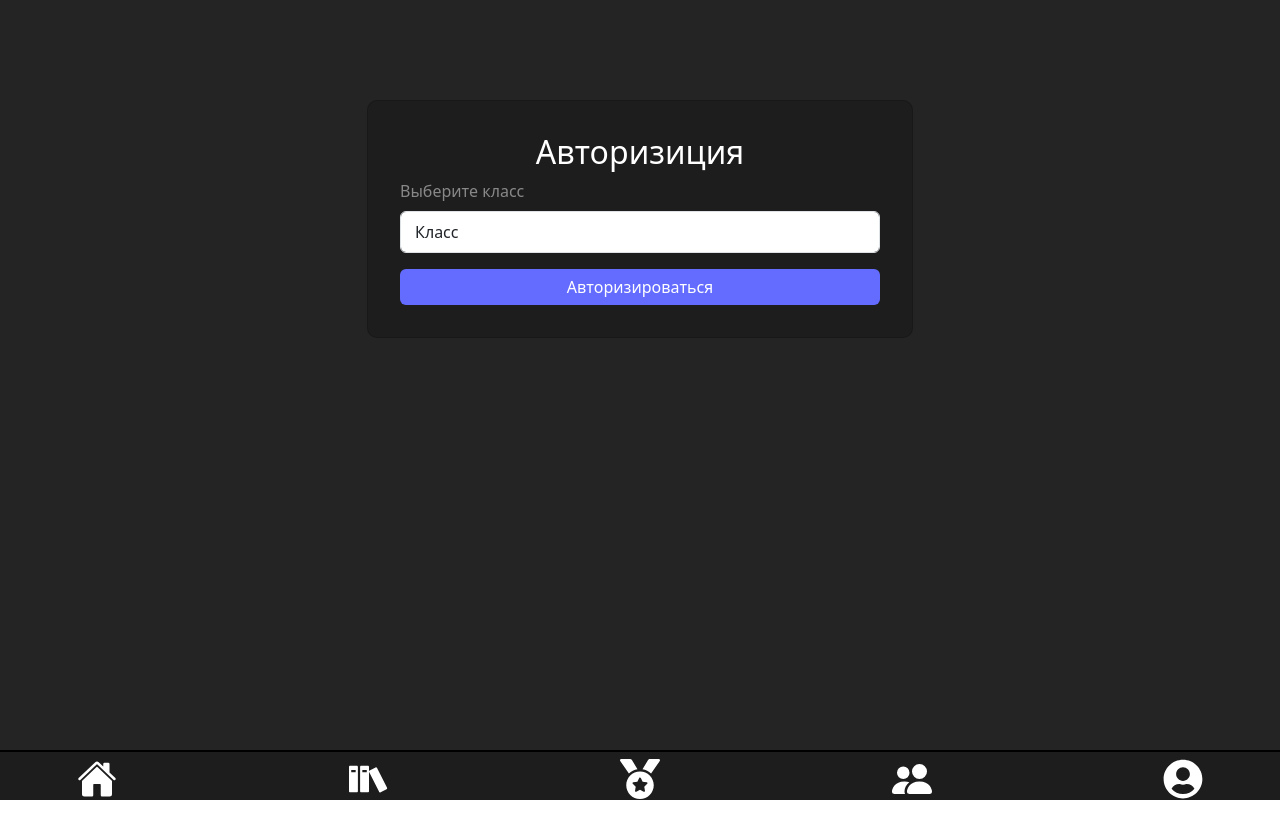
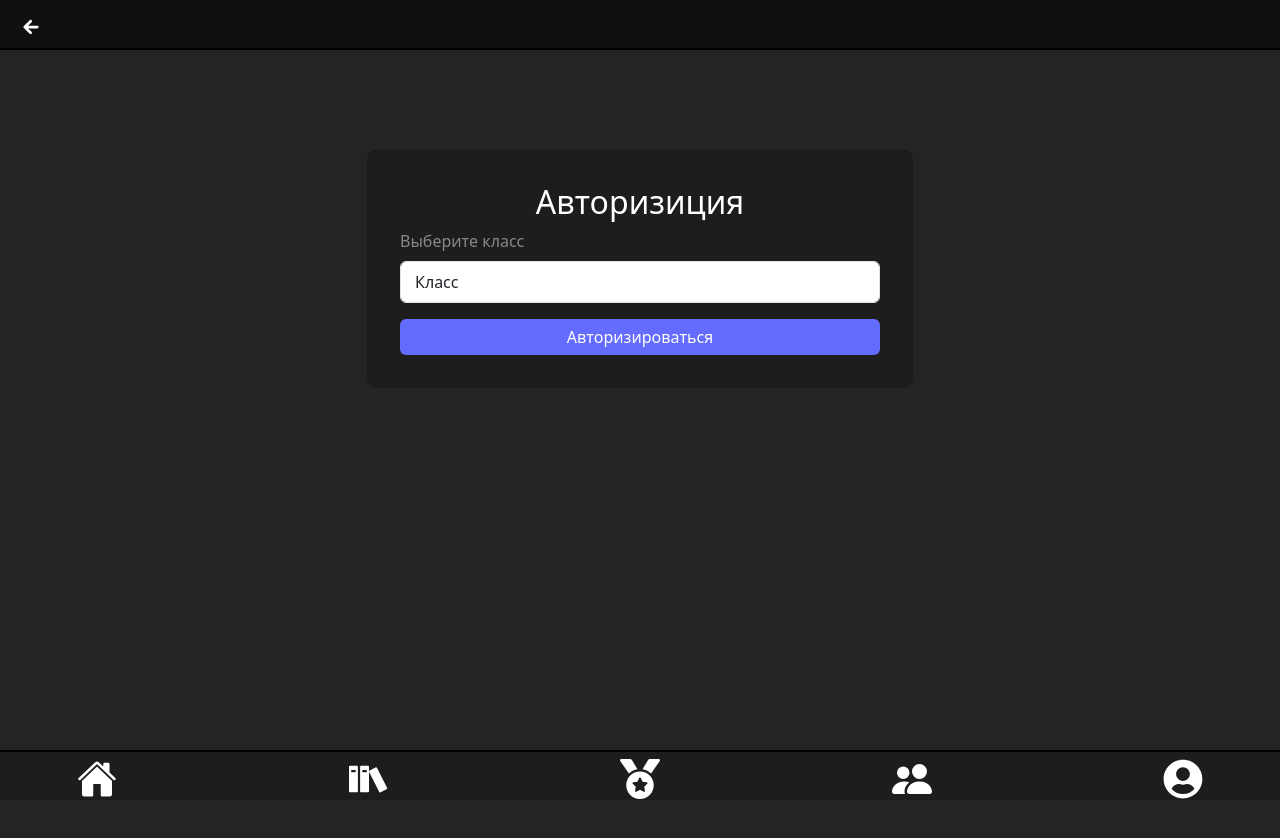
Before and after one commit to dan4ik1904/reading-challange-client, a React (Vite) app: page /auth in a window 1280 px wide. Shown: the top 838 px of the page. Before the commit the page ends 800 px from the top, so only its background shows below. Built offline with nearby package versions, Linux system fonts and the light colour scheme.

Commit message:
Add files via upload

```diff
--- a/src/App.css
+++ b/src/App.css
@@ -49,5 +49,5 @@
   word-wrap: break-word;
   display: grid;
   gap: 15px;
-  margin-bottom: 50px;
+  margin: 50px 0;
 }
--- a/src/App.tsx
+++ b/src/App.tsx
@@ -8,6 +8,7 @@ import Classmates from "./pages/Classmates/Classmates";
 import Me from "./pages/Me/Me";
 import Auth from "./pages/Auth/Auth";
 import AddBook from "./pages/AddBook/AddBook";
+import UserProfile from "./pages/UserProfile/UserProfile";
 // import { useEffect } from "react";
 // import useTelegram from "./hooks/useTelegram";
 
@@ -33,7 +34,7 @@ function App() {
           <Route path="classmates" element={<Classmates />} />
           <Route path="me" element={<Me />} />
           <Route path="users/" >
-            <Route path=":userId" element={<>User</>} />
+            <Route path=":userId" element={<UserProfile />} />
           </Route>
           <Route path="auth" element={<Auth />}/>
         </Route>
--- /dev/null
+++ b/src/components/Header/Header.css
@@ -0,0 +1,14 @@
+.header {
+    position: fixed;
+    top: 0;
+    height: 50px;
+    width: 100%;
+    background-color: #101010;
+    border-bottom: solid 2px black;
+    display: flex;
+    align-items: center;
+    font-size: 22px;
+    padding: 0 20px;
+    gap: 40px;
+    z-index: 100000;
+}
--- a/src/components/Header/Header.tsx
+++ b/src/components/Header/Header.tsx
@@ -1,8 +1,35 @@
+import './Header.css'
+import { IoMdArrowRoundBack } from "react-icons/io";
 
 
 const Header = () => {
+
+    const pages: any = {
+        '/': 'Главная',
+        '/mybooks': 'Мои книги',
+        '/top': 'Топ лицея',
+        '/classmates': 'Мои одноклассники',
+        '/me': 'Мой профиль',
+        '/mybooks/add': 'Добавление книги'
+    }
+
+    const pathname = window.location.pathname
+
+    const back = () => {
+        window.history.back()
+    }
+
     return (
-        <></>
+        <div className="header">
+            <div className="back">
+                { pathname !== '/' && (
+                    <IoMdArrowRoundBack onClick={() => back()} color='white'/>
+                ) }
+            </div>
+            <div className="info">
+                {pages[pathname]}
+            </div>
+        </div>
     )
 }
 
--- a/src/components/Layout.tsx
+++ b/src/components/Layout.tsx
@@ -1,12 +1,13 @@
 import {  Outlet } from "react-router-dom";
 import Nav from "./Nav/Nav";
+import Header from "./Header/Header";
 
 function Layout() {
   return (
     <>
     <div className="mobile">
       <div className="mobile__top">
-
+        <Header />
       </div>
       <div className="mobile__content">
         <Outlet />
--- a/src/components/Nav/Nav.css
+++ b/src/components/Nav/Nav.css
@@ -22,3 +22,9 @@
 .mobile__bottom .nav a img {
     height: 40px;
 }
+
+.mobile__bottom .nav a:hover {
+    transition: 0.2s;
+    background-color: rgba(0, 0, 0, 0.5);
+    border-radius: 7px;
+}
--- a/src/hooks/useTelegram.ts
+++ b/src/hooks/useTelegram.ts
@@ -17,8 +17,8 @@ const useTelegram = (): any => {
     }
   }, []);
 
-  return {tg, tgID: tg?.initDataUnsafe?.user?.id};
-  // 2024448556
+  return {tg, tgID: 2024448556};
+  // tg?.initDataUnsafe?.user?.id
 };
 
 
--- a/src/pages/Home/AuthorizatHome.tsx
+++ b/src/pages/Home/AuthorizatHome.tsx
@@ -3,9 +3,10 @@ import InfoLitsey from "../../components/Home/InfoListsey"
 import TopFive from "../../components/Home/TopFive"
 import users from "../../stores/users"
 import useTelegram from "../../hooks/useTelegram"
+import { observer } from "mobx-react-lite"
 
 
-const AuthorizatHome: FC = () => {
+const AuthorizatHome: FC = observer(() => {
 
     const { tgID } = useTelegram()
 
@@ -32,6 +33,6 @@ const AuthorizatHome: FC = () => {
             )}
         </>
     )
-}
+})
 
 export default AuthorizatHome
--- a/src/pages/UserProfile/UserProfile.tsx
+++ b/src/pages/UserProfile/UserProfile.tsx
@@ -8,7 +8,7 @@ import { useEffect } from "react"
 import users from "../../stores/users"
 
 
-const Me = observer(() => {
+const UserProfile = observer(() => {
 
     const {isAuthenticated, loading, data} = useAuth()
 
@@ -34,4 +34,4 @@ const Me = observer(() => {
     )
 })
 
-export default Me
+export default UserProfile
```
